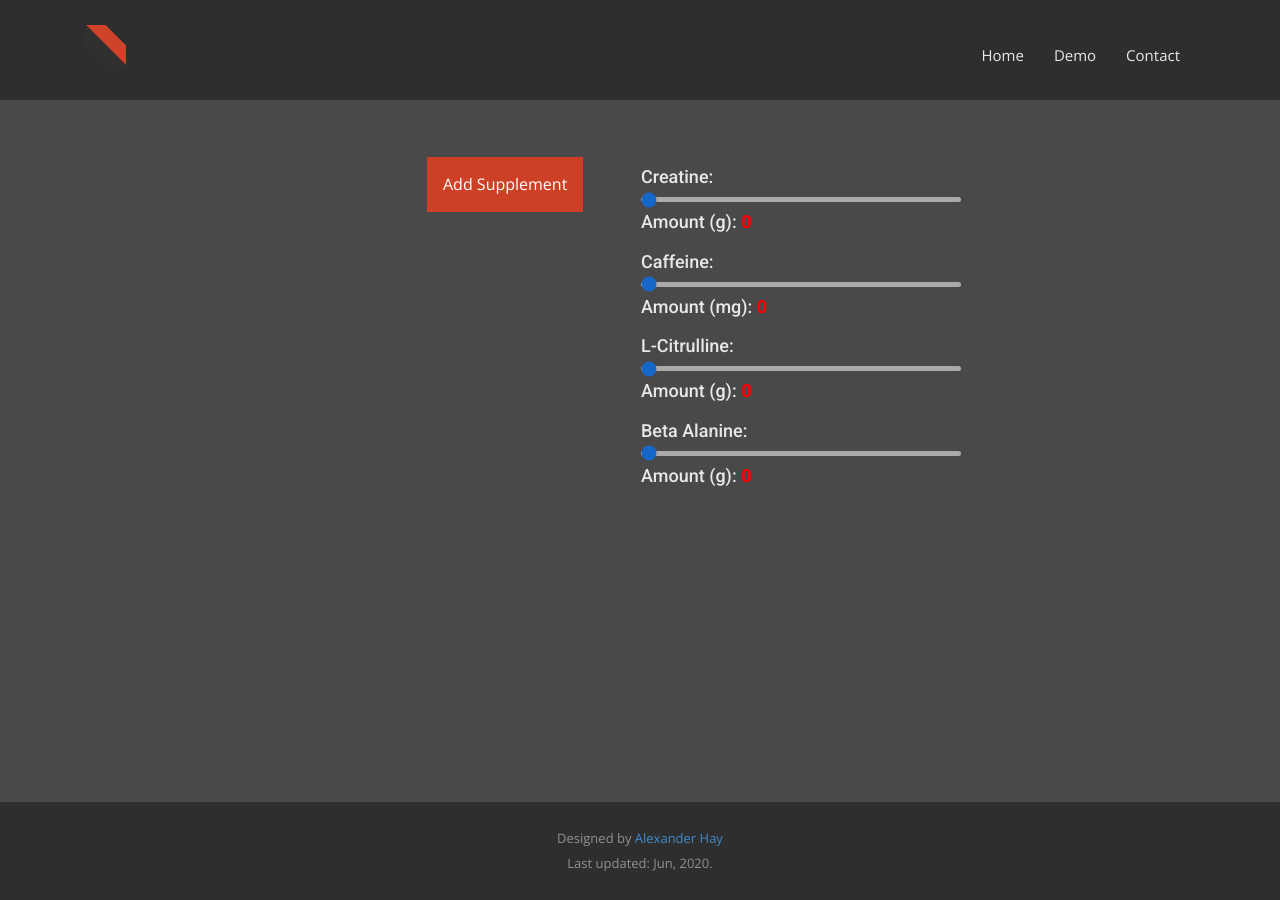
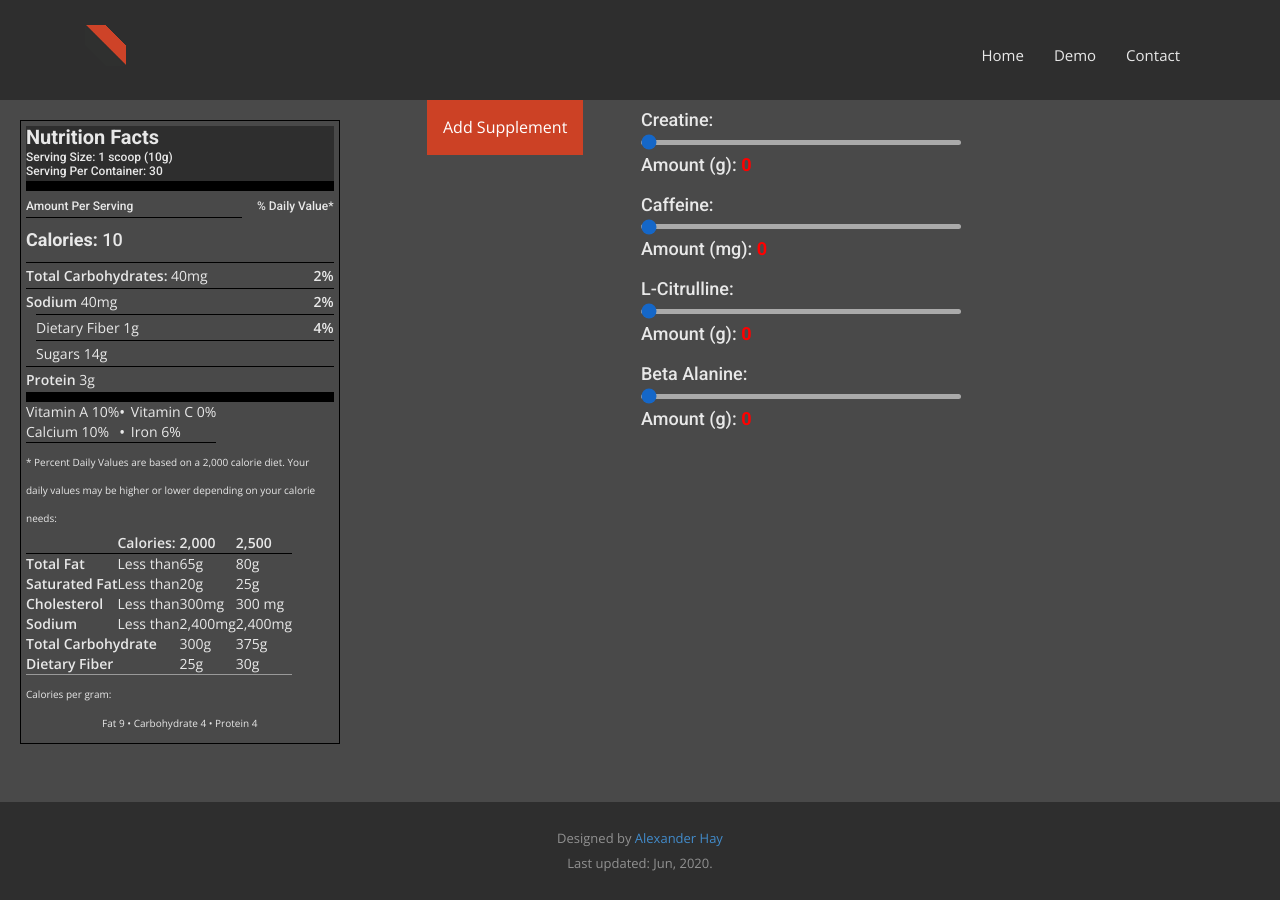
Before and after one commit to bdepreworkout/bde.github.io, a Jekyll site: the page built from demo.html, in a window 1280 px wide. Built offline with Jekyll 4.4.1, drawn with Linux system fonts in a browser that asks for light colours; nearby versions of some CDN libraries; some web fonts are replaced.

Commit message:
nutrition label table running, needs tweaked config.yml formatting

```diff
--- a/_config.yml
+++ b/_config.yml
@@ -12,16 +12,15 @@ keep_files:
   - ".git"
   - ".gitignore"
 
-
 # Site settings
 name: BDE Preworkout
-subtitle: ""
+email: info@bdepreworkout.com
 url: "bdepreworkout.com" # the base hostname & protocol for your site
-# baseurl: "/the/subpath/of/your/site" # Set this value to "" if you want your site to be root
 baseurl: ""
 cover: "/assets/cover.png"
 logo: "/assets/logo.png"
 last_updated: Jun, 2020
+
 # Build settings
 markdown: kramdown
 
--- a/demo.html
+++ b/demo.html
@@ -59,9 +59,9 @@ permalink: /demo/
   .grid-container {
     display: grid;
     grid-template-columns: 1fr 0.5fr 1.5fr;
-    grid-template-rows: 0.5fr 0.5fr 2.5fr 0.5fr;
+    grid-template-rows: 0.5fr 2.5fr 0.5fr;
     gap: 1px 1px;
-    grid-template-areas: "header header header""nutrition_label dropdown supplements""nutrition_label . supplements""footer footer footer";
+    grid-template-areas: "nutrition_label dropdown supplements""nutrition_label . supplements""footer footer footer";
   }
   .header {
     grid-area: header;
@@ -101,6 +101,117 @@ permalink: /demo/
     height: 25px;
     border-radius: 100%;
   }
+
+  .nutrition-facts {
+    border: 1px solid black;
+    margin: 20px;
+    float: left;
+    width: 75%;
+    padding: 0.5rem;
+    table {
+      border-collapse: collapse;
+    }
+  }
+  .nutrition-facts p {
+    font-size: 10px;
+    margin: 1px 0 1px 0;
+  }
+  .nutrition-facts h6 {
+    /* font-size: 10px; */
+    margin: 1px 0 1px 0;
+  }
+  .nutrition-facts__title {
+    font-weight: bold;
+    font-size: 2rem;
+    margin: 0 0 0.25rem 0;
+  }
+  .nutrition-facts__header {
+    border-bottom: 10px solid black;
+    padding: 0 0 0.25rem 0;
+    margin: 0 0 0.5rem 0;
+    p {
+      margin: 0;
+    }
+  }
+  .nutrition-facts__table {
+    width: 100%;
+    thead tr {
+      th,
+      td {
+        border: 0;
+      }
+    }
+    th,
+    td {
+      font-weight: normal;
+      text-align: left;
+      padding: 0.25rem 0;
+      border-top: 1px solid black;
+      white-space: nowrap;
+    }
+    td {
+      &:last-child {
+        text-align: right;
+      }
+    }
+    .blank-cell {
+      width: 1rem;
+      border-top: 0;
+    }
+    .thick-row {
+      th,
+      td {
+        border-top-width: 5px;
+      }
+    }
+  }
+  .nutrition-facts__table--small {
+    @extend .nutrition-facts__table;
+    border-bottom: 1px solid #999;
+    margin: 0 0 0.5rem 0;
+    thead {
+      tr {
+        border-bottom: 1px solid black;
+      }
+    }
+    td {
+      &:last-child {
+        text-align: left;
+      }
+    }
+    th,
+    td {
+      border: 0;
+      padding: 0;
+    }
+  }
+  .nutrition-facts__table--grid {
+    @extend .nutrition-facts__table;
+    margin: 0 0 0.5rem 0;
+    td {
+      &:last-child {
+        text-align: left;
+        &::before {
+          content: "•";
+          font-weight: bold;
+          margin: 0 0.25rem 0 0;
+        }
+      }
+    }
+  }
+  .text-center {
+    text-align: center;
+  }
+  .text-right {
+    text-align: right;
+  }
+  .thick-end {
+    border-bottom: 10px solid black;
+  }
+  .thin-end {
+    border-bottom: 1px solid black;
+  }
+
 </style>
 
 <div class="grid-container">
@@ -115,54 +226,192 @@ permalink: /demo/
     </div>
   </div>
   <div class="supplements">
-    <h4>
-      <span>Creatine: </span>
-      <p></p>
-      <p></p>
+    <h4><span>Creatine: </span><p></p><p></p>
       <div class="slidecontainer">
         <input type="range" min="0" max="25" value="0" step="0.1" class="slider" id="slide_creatine">
-      </div>
-      <p></p>
+      </div><p></p>
       <span>Amount (g):</span>
-      <span id="creatine" style="font-weight:bold;color:red"></span>
-    </h4>
-    <h1></h1>
-    <h4>
-      <span>Caffeine: </span>
-      <p></p>
-      <p></p>
+      <span id="creatine" style="font-weight:bold;color:red"></span></h4><h1></h1>
+    <h4><span>Caffeine: </span><p></p><p></p>
       <div class="slidecontainer">
         <input type="range" min="0" max="300" value="0" class="slider" id="slide_caffeine">
-      </div>
-      <p></p>
-      <span>Amount (mg):</span> <span id="caffeine" style="font-weight:bold;color:red"></span>
-    </h4>
-    <h1></h1>
-    <h4>
-      <span>L-Citrulline: </span>
-      <p></p>
-      <p></p>
+      </div><p></p>
+      <span>Amount (mg):</span> <span id="caffeine" style="font-weight:bold;color:red"></span></h4><h1></h1>
+    <h4><span>L-Citrulline: </span><p></p><p></p>
       <div class="slidecontainer">
         <input type="range" min="0" max="10" value="0" step="0.1" class="slider" id="slide_lcitrulline">
-      </div>
-      <p></p>
-      <span>Amount (g):</span> <span id="lcitrulline" style="font-weight:bold;color:red"></span>
-    </h4>
-    <h1></h1>
-    <h4>
-      <span>Beta Alanine: </span>
-      <p></p>
-      <p></p>
+      </div><p></p>
+      <span>Amount (g):</span> <span id="lcitrulline" style="font-weight:bold;color:red"></span></h4><h1></h1>
+    <h4><span>Beta Alanine: </span><p></p><p></p>
       <div class="slidecontainer">
         <input type="range" min="0" max="4" value="0" step="0.1" class="slider" id="slide_betaalanine">
-      </div>
-      <p></p>
-      <span>Amount (g):</span> <span id="betaalanine" style="font-weight:bold;color:red"></span>
-    </h4>
+      </div><p></p>
+      <span>Amount (g):</span> <span id="betaalanine" style="font-weight:bold;color:red"></span></h4>
     <div id="room_fileds"></div>
   </div>
+  <div class="nutrition_label">
+    <section class="nutrition-facts">
+      <header class="nutrition-facts__header">
+        <h1 class="nutrition-facts__title">Nutrition Facts</h1>
+        <h6>Serving Size: 1 scoop (10g)</h6>
+        <h6>Serving Per Container: 30</h6>
+      </header>
+      <table class="nutrition-facts__table">
+        <thead>
+          <tr>
+            <th colspan="2">
+              <h6>Amount Per Serving</h6>
+            </th>
+            <td><h6>% Daily Value*</h6></td>
+          </tr>
+        </thead>
+        <tbody>
+          <tr>
+            <th colspan="2">
+              <h4><b>Calories: </b>10</h4>
+            </th>
+          </tr>
+          <tr>
+            <th colspan="2">
+              <b>Total Carbohydrates: </b>
+              40mg
+            </th>
+            <td>
+              <b>2%</b>
+            </td>
+          </tr>
+          <tr>
+            <th colspan="2">
+              <b>Sodium</b>
+              40mg
+            </th>
+            <td>
+              <b>2%</b>
+            </td>
+          </tr>
+
+          <tr>
+            <td class="blank-cell">
+            </td>
+            <th>
+              Dietary Fiber
+              1g
+            </th>
+            <td>
+              <b>4%</b>
+            </td>
+          </tr>
+          <tr>
+            <td class="blank-cell">
+            </td>
+            <th>
+              Sugars
+              14g
+            </th>
+            <td>
+            </td>
+          </tr>
+          <tr class="thick-end">
+            <th colspan="2">
+              <b>Protein</b>
+              3g
+            </th>
+            <td>
+            </td>
+          </tr>
+        </tbody>
+      </table>
+
+      <table class="nutrition-facts__table--grid">
+        <tbody>
+          <tr>
+            <td colspan="2">
+              Vitamin A
+              10%
+            </td>
+            <td>
+              Vitamin C
+              0%
+            </td>
+          </tr>
+          <tr class="thin-end">
+            <td colspan="2">
+              Calcium
+              10%
+            </td>
+            <td>
+              Iron
+              6%
+            </td>
+          </tr>
+        </tbody>
+      </table>
+
+      <p class="small-info">* Percent Daily Values are based on a 2,000 calorie diet. Your daily values may be higher or lower depending on your calorie needs:</p>
+
+      <table class="nutrition-facts__table--small small-info">
+        <thead>
+          <tr>
+            <td colspan="2"></td>
+            <th>Calories:</th>
+            <th>2,000</th>
+            <th>2,500</th>
+          </tr>
+        </thead>
+        <tbody>
+          <tr>
+            <th colspan="2">Total Fat</th>
+            <td>Less than</td>
+            <td>65g</td>
+            <td>80g</td>
+          </tr>
+          <tr>
+            <td class="blank-cell"></td>
+            <th>Saturated Fat</th>
+            <td>Less than</td>
+            <td>20g</td>
+            <td>25g</td>
+          </tr>
+          <tr>
+            <th colspan="2">Cholesterol</th>
+            <td>Less than</td>
+            <td>300mg</td>
+            <td>300 mg</td>
+          </tr>
+          <tr>
+            <th colspan="2">Sodium</th>
+            <td>Less than</td>
+            <td>2,400mg</td>
+            <td>2,400mg</td>
+          </tr>
+          <tr>
+            <th colspan="3">Total Carbohydrate</th>
+            <td>300g</td>
+            <td>375g</td>
+          </tr>
+          <tr>
+            <td class="blank-cell"></td>
+            <th colspan="2">Dietary Fiber</th>
+            <td>25g</td>
+            <td>30g</td>
+          </tr>
+        </tbody>
+      </table>
+
+      <p class="small-info">
+        Calories per gram:
+      </p>
+      <p class="small-info text-center">
+        Fat 9
+        &bull;
+        Carbohydrate 4
+        &bull;
+        Protein 4
+      </p>
+
+    </section>
+  </div>
 </div>
-
 <!-- SCRIPTS -->
 <script>
   /* *********************************
@@ -183,8 +432,8 @@ permalink: /demo/
     var slide_id = "slide_creatine";
     var objTo = document.getElementById('room_fileds');
     var slidetest = document.createElement("div");
-    slidetest.innerHTML = '                                                  \
-        <div class="label">' + name + ':</div>                                     \
+    slidetest.innerHTML = '                                                    \
+        <div class="label">' + name + ':</div>                                 \
         <div class="slidecontainer">                                           \
           <input type="range"                                                  \
            min="0"                                                             \
@@ -192,9 +441,9 @@ permalink: /demo/
            width=50%                                                           \
            value="0"                                                           \
            class="slider"                                                      \
-           id=slide_id>                                                \
+           id=slide_id>                                                        \
         <span>Amount:</span>                                                   \
-        <span id=val style="font-weight:bold;color:red"></span>         \
+        <span id=val style="font-weight:bold;color:red"></span>                \
         <span>mg</span>                                                        \
         </div>                                                                 \
         <div id="room_fileds"></div>';
@@ -204,22 +453,27 @@ permalink: /demo/
 
   var slide_caffeine = document.getElementById("slide_caffeine");
   var caffeine = document.getElementById("caffeine");
-  caffeine.innerHTML = slide_caffeine.value;
+  caffeine.innerHTML = slide_caffeine.value/1000;
   slide_caffeine.oninput = function() {
     caffeine.innerHTML = this.value;
+    document.getElementById("caffeine_label").innerHTML = this.value;
+    console.log(caffeine);
   }
+
   var slide_creatine = document.getElementById("slide_creatine");
   var creatine = document.getElementById("creatine");
   creatine.innerHTML = slide_creatine.value;
   slide_creatine.oninput = function() {
     creatine.innerHTML = this.value;
   }
+
   var slide_betaalanine = document.getElementById("slide_betaalanine");
   var betaalanine = document.getElementById("betaalanine");
   betaalanine.innerHTML = slide_betaalanine.value;
   slide_betaalanine.oninput = function() {
     betaalanine.innerHTML = this.value;
   }
+
   var slide_lcitrulline = document.getElementById("slide_lcitrulline");
   var lcitrulline = document.getElementById("lcitrulline");
   lcitrulline.innerHTML = slide_lcitrulline.value;
```
